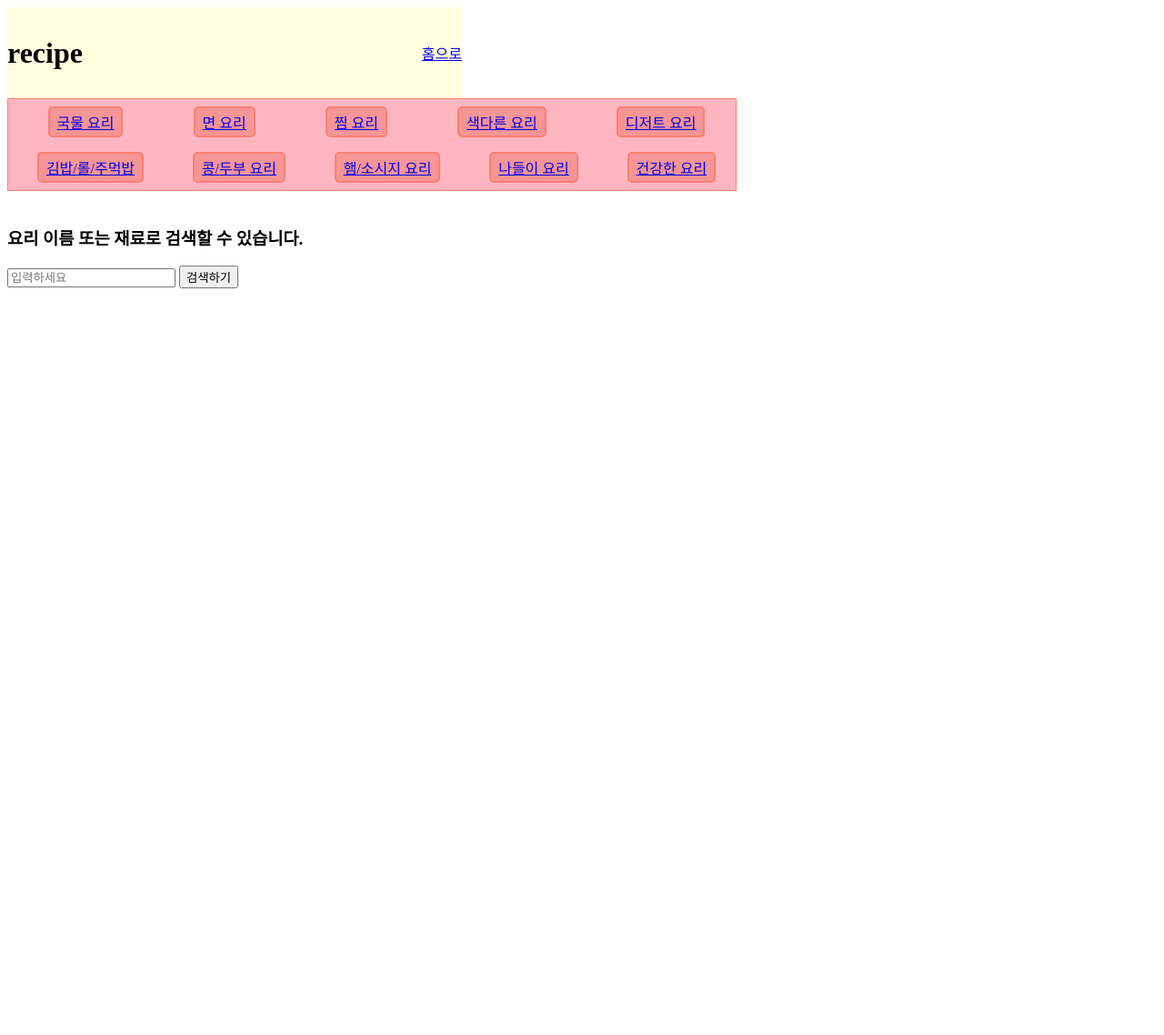
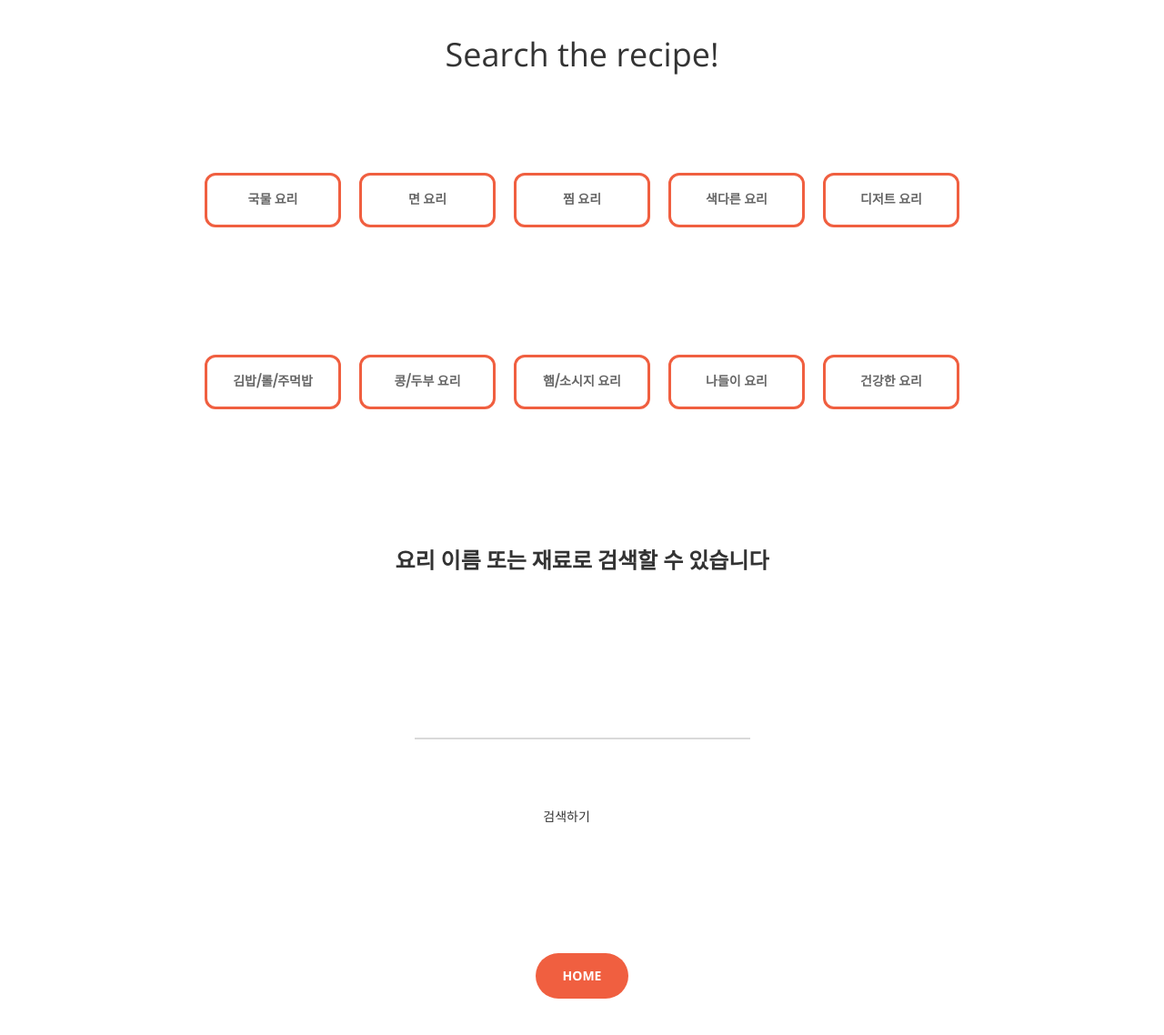
Before and after one commit to bakdongho/WarmupProject, a Django app: page /recipe/ in a window 1280 px wide. Shown: the whole page at 91% size. Before the commit the page ends 317 px from the top, so only its background shows below. Run offline with Django 3.2, Linux system fonts and the light colour scheme; some libraries are stand-ins or nearby versions.

Commit message:
recipe, category_result, search_result CSS

```diff
--- a/django_food/foodsite/mainapp/static/recipe.css
+++ b/django_food/foodsite/mainapp/static/recipe.css
@@ -1,84 +1,70 @@
+.for_center {
+    display: flex;
+    justify-content: center;
+    align-items: center;
+    flex-direction: column;
+
+    width: 100%;
+}
+
 .title{
+    width: 80%;
+    margin: 40px;
+
     display: flex;
-    width: 500px;
-    height: 100px;
-    background-color: lightyellow;
-    justify-content: space-between;
+    justify-content: center;
     align-items: center;
+
+    font-size: 20px;
+    font-weight: 1500;
 }
-.main{
+
+.box{
+    width: 80%;
+    margin: 20px;
+    padding: 40px;
+
     display: flex;
-    width: 500px;
-    height: 1000px;
-    background-color: lightpink;
-    justify-content: space-around;
-    flex-direction: column;
+    justify-content: center;
     align-items: center;
 }
 
-.box_1{
-    display: flex;
-    width: 800px;
-    height: 100px;
-    border:1px solid salmon;
-    flex-direction: column;
-    background-color: lightcoral;
-    /* justify-content: space-around; */
-    align-items: center;
-    display: table-cell;
-    vertical-align: middle;
-}
+.box2{
+    width: 80%;
+    margin: 20px;
+    padding: 20px;
 
-.box_2{
-    display: flex;
-    width: 800px;
-    height: 300px;
-    padding: 5px;
-    border:2px solid salmon;
-    flex-direction: column;
-    background-color: rgb(255, 195, 172);
-    /* justify-content: space-around; */
-    /* align-items: center; */
-}
-
-.group{
-    display: flex;
-    justify-content: space-around;
-    align-items: center;
-    width: 800px;
-    height: 50px;
-    background-color: lightpink;
-}
-.category{
-    display: flex;
-    padding: 3px;
-    justify-content: center;
-    align-items: center;
-    width: 100%;
-    height: 100%;
-    background-color: rgb(245, 149, 149);
-    border:2px solid salmon;
-    border-radius: 5px;
-}
-
-
-.search{
     display: flex;
     justify-content: center;
     align-items: center;
-    width: 300px;
-    height: 100px;
-    background-color: lightgoldenrodyellow;
+
+    flex-direction: column;
 }
 
+.inside_title{
+    width: 80%;
+    margin: 20px;
+    padding: 20px;
 
-.menu_2{
     display: flex;
-    justify-content: space-around;
-    /* align-items: center; */
-    flex-direction: column;
-    width: 800px;
-    height: 100%;
-    display: table-cell;
-    background-color: lightseagreen;
+    justify-content: center;
+    align-items: center;
+
+    font-size: x-large;
+    font-weight: bold;
 }
+
+.disease{
+    margin: 10px;
+    padding: 10px;
+    width: 150px;
+    height: 60px;
+    border: 3px solid #f05f40;
+    border-radius: 12px;
+    font-size: medium;
+    font-weight: bold;
+
+    display: flex;
+    justify-content: center;
+    align-items: center;
+}
--- a/django_food/foodsite/mainapp/templates/login.html
+++ b/django_food/foodsite/mainapp/templates/login.html
@@ -38,7 +38,7 @@
 				<form action="{% url 'login' %}" method='POST'>
 				{% csrf_token %}
 					<span class="login100-form-title p-b-70">
-						Welcome
+						Hello
 					</span>
 					<div class="wrap-input100 validate-input m-t-85 m-b-35" data-validate = "Enter username">
 						<input class="input100" type="text" name="user_id">
--- a/django_food/foodsite/mainapp/templates/recipe.html
+++ b/django_food/foodsite/mainapp/templates/recipe.html
@@ -7,91 +7,74 @@
     <meta name="viewport" content="width=device-width, initial-scale=1.0">
     <title>recipe</title>
     <link rel="stylesheet" href="{% static 'recipe.css' %}">
+    <link rel="stylesheet" href="{% static 'css/bootstrap.min.css' %}" type="text/css">
+    <link href='http://fonts.googleapis.com/css?family=Open+Sans:300italic,400italic,600italic,700italic,800italic,400,300,600,700,800' rel='stylesheet' type='text/css'>
+    <link href='http://fonts.googleapis.com/css?family=Merriweather:400,300,300italic,400italic,700,700italic,900,900italic' rel='stylesheet' type='text/css'>
+    <link rel="stylesheet" href="{% static 'font-awesome/css/font-awesome.min.css' %}" type="text/css">
+    <link rel="stylesheet" href="{% static 'css/animate.min.cs' %}" type="text/css">
+    <link rel="stylesheet" href="{% static 'css/creative.css' %}" type="text/css">
+    <link rel="stylesheet" type="text/css" href='{% static "css/util.css" %}'>
+	<link rel="stylesheet" type="text/css" href='{% static "css/main.css" %}'>
 </head>
 <body>
+    <div class="for_center">
         <div class="title">
-        <div class="title_1">
-            <h1>recipe</h1>
+            <div><h1>Search the recipe!</h1></div>
         </div>
-        <div class="title_2">
-            <a href={% url 'home' %}>홈으로</a>
+        <div class="box">
+            <div class="disease">
+                <a href={% url 'category_result' 1 %}>국물 요리</a>
+            </div>
+            <div class="disease">
+                <a href={% url 'category_result' 2 %}>면 요리</a>
+            </div>
+            <div class="disease">
+                <a href={% url 'category_result' 3 %}>찜 요리</a>
+            </div>
+            <div class="disease">
+                <a href={% url 'category_result' 4 %}>색다른 요리</a>
+            </div>
+            <div class="disease">
+                <a href={% url 'category_result' 5 %}>디저트 요리</a>
             </div>
         </div>
-    <div class="box_1">
-        <div class="group">
-            <a href={% url 'category_result' 1 %}>
-                <div class="category">
-                    국물 요리
+        <div class="box">
+            <div class="disease">
+                <a href={% url 'category_result' 6 %}>김밥/롤/주먹밥</a>
             </div>
-            </a>
-            <a href={% url 'category_result' 2 %}>
-                <div class="category">
-                    면 요리
+            <div class="disease">
+                <a href={% url 'category_result' 7 %}>콩/두부 요리</a>
             </div>
-            </a>
-            <a href={% url 'category_result' 3 %}>
-                <div class="category">
-                    찜 요리
+            <div class="disease">
+                <a href={% url 'category_result' 8 %}>햄/소시지 요리</a>
             </div>
-            </a>
-            <a href={% url 'category_result' 4 %}>
-                <div class="category">
-                    색다른 요리
+            <div class="disease">
+                <a href={% url 'category_result' 9 %}>나들이 요리</a>
             </div>
-            </a>
-            <a href={% url 'category_result' 5 %}>
-                <div class="category">
-                    디저트 요리
-                </div>
-            </a>
-        </div>
-        <div class="group">
-            <a href={% url 'category_result' 6 %}>
-                <div class="category">
-                    김밥/롤/주먹밥
-                </div>
-            </a>
-            <a href={% url 'category_result' 7 %}>
-                <div class="category">
-                    콩/두부 요리
-                </div>
-            </a>
-            <a href={% url 'category_result' 8 %}>
-                <div class="category">
-                    햄/소시지 요리
-                </div>
-            </a>
-            <a href={% url 'category_result' 9 %}>
-                <div class="category">
-                    나들이 요리
-                </div>
-            </a>
-            <a href={% url 'category_result' 10 %}>
-                <div class="category">
-                    건강한 요리
-                </div>
-            </a>
+            <div class="disease">
+                <a href={% url 'category_result' 10 %}>건강한 요리</a>
             </div>
         </div>
-    <br/>
+        <div class="box2">
+            <div class="inside_title">
+                요리 이름 또는 재료로 검색할 수 있습니다
+            </div>
+            <div>
                 <form action="{%url 'search_result' %}" method='POST'>
                 {% csrf_token %}
-        <!-- <input type="radio" name="check_search" checked="checked" value="요리이름" /> 요리 이름으로 검색하기
-        <input type="radio" name="check_search" value="재료" /> 재료로 검색하기
-        <br/>
-        <br/>
-        -->
-        <h3>요리 이름 또는 재료로 검색할 수 있습니다.</h3>
+                    <div class="wrap-input100 validate-input m-t-85 m-b-35" data-validate="Enter">
+						<input class="input100" type="text" name="input_food">
+						<div class="focus-input100"></div>
+					</div>
+                    <div class="box"><button type="submit">검색하기</button></div>
+                </form>
+            </div>
+        </div>
+        <div class="title">
             <div>
-            <input placeholder="입력하세요" name="input_food">
-            <button type="submit">검색하기</button>
+                <a href={% url 'home' %} class="btn btn-primary btn-xl page-scroll">home</a>
             </div>
-
-        {% comment %} <div>
-            <input placeholder="재료를 입력하세요" name="input_material">
-            <button type="submit">검색하기</button>
-        </div> {% endcomment %}
-    </form>
-
+        </div>
+    </div>
 </body>
 </html>
```
Also changed, not shown: django_food/foodsite/mainapp/static/category_result.css (added, +79 -0 lines), django_food/foodsite/mainapp/static/search_result.css (added, +64 -0 lines), django_food/foodsite/mainapp/templates/category_result.html (+65 -88 lines), django_food/foodsite/mainapp/templates/home.html (+9 -9 lines), django_food/foodsite/mainapp/templates/personal_origin.html (deleted, +0 -53 lines), django_food/foodsite/mainapp/templates/search_result.html (+32 -27 lines). Lines whose indentation alone changed are shown as unchanged.
